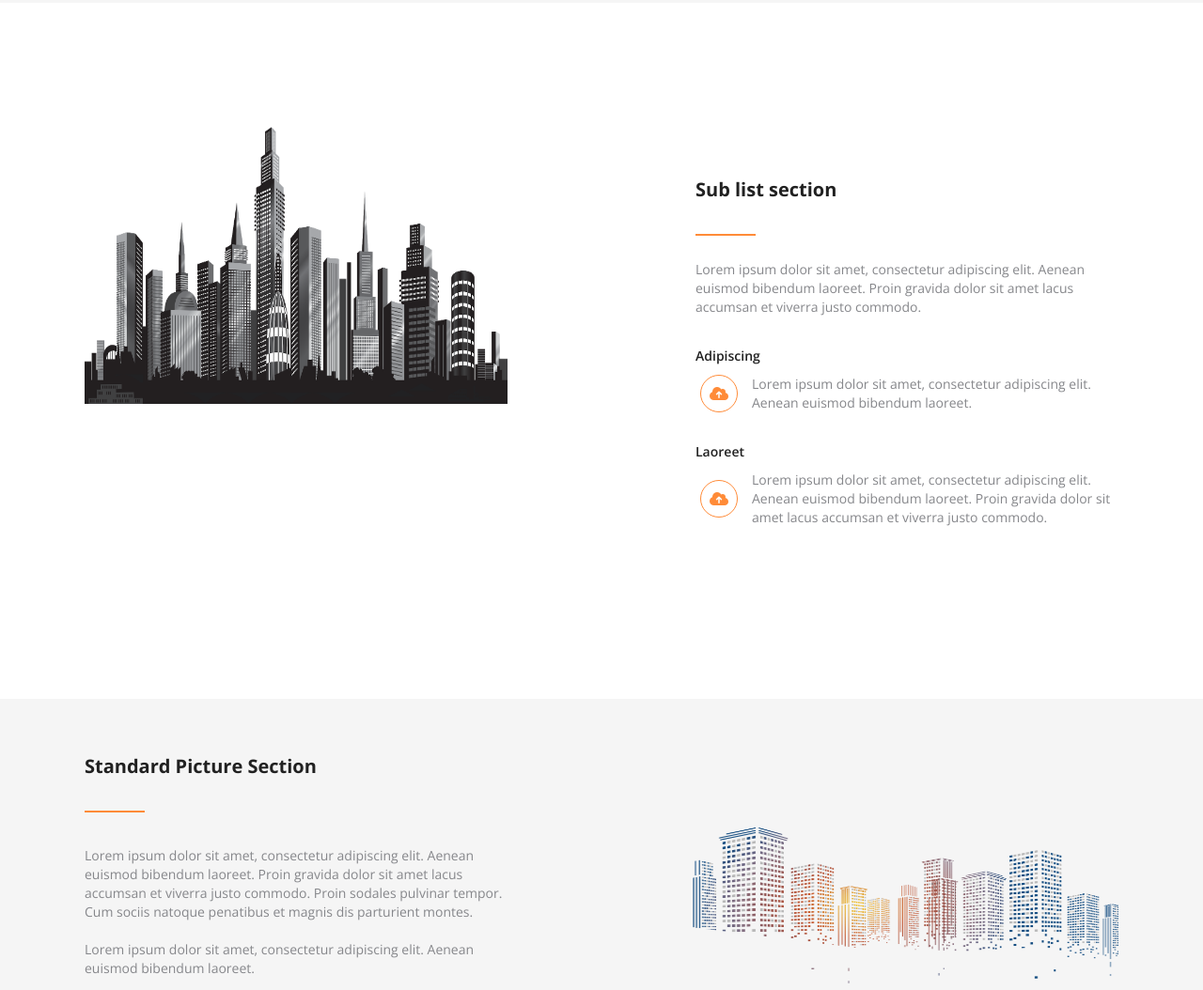
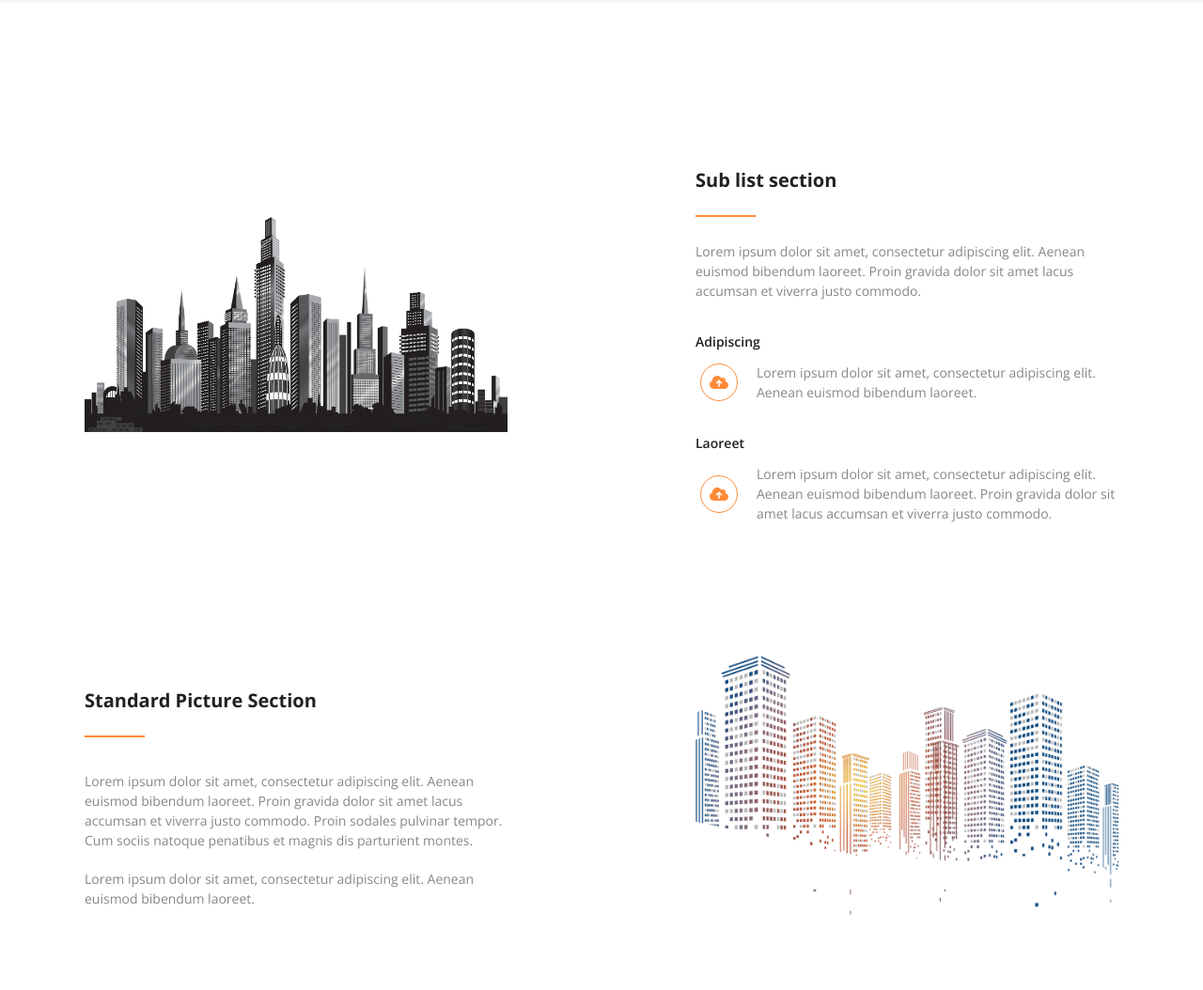
Before and after one commit to DanilovOV/AXIT-landing, a website: page src/index.html in a window 1280 px wide. Shown: the part 1300-2354 px from the top of the page at 94% size. Drawn offline with nearby package versions, Linux system fonts and the light colour scheme; files that its build step writes are made by us from their sources.

Commit message:
ref: sections

```diff
--- a/src/index.html
+++ b/src/index.html
@@ -30,7 +30,8 @@
                     </div>
                 </div>
             </header>
-            <div class="trial">
+
+            <section class="trial">
                 <a id="Features"></a>
                 <div class="container">
                     <div class="trial__inner">
@@ -59,9 +60,9 @@
                         </form>
                     </div>
                 </div>
-            </div>
+            </section>
 
-            <div class="social">
+            <section class="social">
                 <div class="container">
                     <div class="social__inner">
                         <div class="social__info">
@@ -93,9 +94,9 @@
                         </div>
                     </div>
                 </div>
-            </div>
+            </section>
 
-            <div class="tabs">
+            <section class="tabs">
                 <a id="About"></a>
                 <div class="container">
                     <div class="tabs__inner">
@@ -127,9 +128,9 @@
                         </div>
                     </div>
                 </div>
-            </div>
+            </section>
 
-            <div class="section">
+            <section class="section">
                 <div class="container">
                     <div class="section__inner">
                         <img src="images/section1-townIMG.png" class="section__img">
@@ -142,22 +143,25 @@
                                 accumsan et viverra justo commodo.
                             </div>
                             <div class="section__features">
-                                <p class="section__featureHeader">Adipiscing</p>
-                                <div class="section__featureBlock">
-                                    <div class="section__fa">
+                                <div class="section__feature">
+                                    <div class="section__feature-header">Adipiscing</div>
+                                    <div class="section__feature-row">
+                                        <div class="section__feature-icon">
                                             <i class="fas fa-cloud-upload-alt"></i>
                                         </div>
-                                    <div class="section__feature">
+                                        <div class="section__feature-text">
                                             Lorem ipsum dolor sit amet, consectetur adipiscing elit.
                                             Aenean euismod bibendum laoreet.
                                         </div>
                                     </div>
-                                <p class="section__featureHeader">Laoreet</p>
-                                <div class="section__featureBlock">
-                                    <div class="section__fa">
+                                </div>
+                                <div class="section__feature">
+                                    <div class="section__feature-header">Laoreet</div>
+                                    <div class="section__feature-row">
+                                        <div class="section__feature-icon">
                                             <i class="fas fa-cloud-upload-alt"></i>
                                         </div>
-                                    <div class="section__feature">
+                                        <div class="section__feature-text">
                                             Lorem ipsum dolor sit amet, consectetur adipiscing elit.
                                             Aenean euismod bibendum laoreet. Proin gravida dolor sit
                                             amet lacus accumsan et viverra justo commodo.
@@ -168,8 +172,9 @@
                         </div>
                     </div>
                 </div>
+            </section>
 
-            <div class="section2">
+            <section class="section">
                 <div class="container">
                     <div class="section__inner">
                         <div class="section__description">
@@ -189,12 +194,12 @@
                                 </p>
                             </div>
                         </div>
-                        <img src="images/section2IMG.png" class="section2__img">
+                        <img src="images/section2IMG.png" class="section__img">
                     </div>
                 </div>
-            </div>
+            </section>
 
-            <div class="awesome">
+            <section class="awesome">
                 <div class="container">
                     <div class="titleBlock">
                         <div class="title">WHY THIS IS AWESOME</div>
@@ -242,9 +247,9 @@
                         </div>
                     </div>
                 </div>
-            </div>
+            </section>
 
-            <div class="pricing">
+            <section class="pricing">
                 <a id="Pricing"></a>
                 <div class="container">
                     <div class="titleBlock">
@@ -322,9 +327,9 @@
                         </div>
                     </div>
                 </div>
-            </div>
+            </section>
 
-            <div class="saying">
+            <section class="saying">
                 <a id="Reviews"></a>
                 <div class="container">
                     <div class="titleBlock">
@@ -382,9 +387,9 @@
                         </div>
                     </div>
                 </div>
-            </div>
+            </section>
 
-            <div class="stylish">
+            <section class="stylish">
                 <div class="container">
                     <div class="titleBlock">
                         <div class="title stylish__header">STYLISH AXURE DESIGN</div>
@@ -396,9 +401,9 @@
                     </div>
                     <button class="btn btn--grey">Download</button>
                 </div>
-            </div>
+            </section>
 
-            <div class="contact">
+            <section class="contact">
                 <a id="Contact"></a>
                 <div class="container">
                     <div class="titleBlock">
@@ -422,7 +427,7 @@
                         <button type="submit" class="btn btn--orange js-send-message">Send Message</button>
                     </form>
                 </div>
-            </div>
+            </section>
 
             <footer class="footer">
                 <div class="container">
--- a/src/styles/pages/_main.scss
+++ b/src/styles/pages/_main.scss
@@ -310,75 +310,71 @@
         width: 100%;
         object-fit: contain;
     }
-}
 
-.activeTab {
-    background-color: $orange-400;
+    .activeTab {
+        background-color: $orange-400;
 
-    &:hover {
-        box-shadow: 0 0 0px $grey-900;
+        &:hover {
+            box-shadow: 0 0 0px $grey-900;
+        }
     }
 }
 
 
 
+.section {
+    padding-top: 127px;
 
+    @media (max-width:768px) {
+        padding-top: 80px;
+    }
 
-.section {
-    padding: 127px 0;
+    @media (max-width:475px) {
+        padding-top: 40px;
+    }
 
     // .section__inner
     &__inner {
         display: flex;
         justify-content: space-between;
+        gap: 50px;
 
         @media (max-width:1024px) {
             flex-direction: column;
+            align-items: center;
         }
     }
 
     // .section__img
     &__img {
-        width: 450px;
-        height: 300px;
-
-        @media (max-width:1024px) {
-            margin: 20px auto 0 auto;
-        }
-
-        @media (max-width:475px) {
-            width: 300px;
-            height: 200px;
-        }
+        width: 100%;
+        max-width: 450px;
+        object-fit: contain;
     }
 
     // .section__description
     &__description {
+        width: 100%;
         max-width: 450px;
         margin-top: 50px;
 
-        @media (max-width:1024px) {
-            margin: 20px auto 0 auto;
-        }
-
-        @media (max-width:475px) {
-            max-width: 310px;
+        @media (max-width:768px) {
+            margin-top: 0;
         }
     }
 
     // .section__header
     &__header {
         font-size: 20px;
-        line-height: 43px;
         font-weight: 700;
         color: $grey-900;
     }
 
     // .section__text
     &__text {
+        color: $grey-400;
         font-size: 14px;
-        line-height: 20px;
-        color: $grey-400;
+        line-height: 1.5;
 
         p {
             padding: 10px 0;
@@ -386,98 +382,54 @@
     }
 
     // .section__features
-    &__features{
-        width: 450px;
-        height: 280px;
+    &__features {
         font-size: 14px;
-        line-height: 20px;
+        line-height: 1.5;
         color: $grey-400;
-
-        @media (max-width:475px) {
-            width: 310px;
-        }
-    }
-
-    // .section__featureHeader
-    &__featureHeader {
-        font-size: 14px;
-        line-height: 17px;
-        font-weight: 600;
-        color: $grey-900;
-        padding: 33px 0 12px 0;
-    }
-
-    // .section__featureBlock
-    &__featureBlock {
-        width: inherit;
-        display: flex;
-        justify-content: space-between;
-        align-items: center;
-    }
-
-    // .section__fa
-    &__fa {
-        display: flex;
-        flex-direction: column;
-        justify-content: center;
-        text-align: center;
-        font-family: 'Font Awesome';
-        font-size: 16px;
-        line-height: 1.2;
-        color: $orange-400;
-        width: 40px;
-        height: 40px;
-        border: 1px solid $orange-400;
-        border-radius: 50%;
-        margin: 0 0 0 5px;
-        flex-shrink: 0;
     }
 
     // .section__feature
     &__feature {
-        width: 390px;
-        font-size: 14px;
-        line-height: 20px;
-        color: $grey-400;
 
-        @media (max-width:475px) {
-            width: 300px;
-            padding: 0 0 0 10px;
-        }
-    }
-}
-
-
-
-.section2 {
-    background-color: $grey-100;
-    height: 524px;
-
-    @media (max-width:1024px) {
-        height: 624px;
     }
 
-    @media (max-width:475px) {
-        height: 584px;
+    // .section__feature-header
+    &__feature-header {
+        margin: 33px 0 12px;
+        color: $grey-900;
+        font-size: 14px;
+        font-weight: 600;
     }
 
-    // .section2__img
-    &__img {
-        display: block;
-        width: 453px;
-        height: 303px;
-        padding: 130px 0 0 0;
-        margin-left: auto;
+    // .section__feature-row
+    &__feature-row {
+        display: flex;
+        justify-content: space-between;
+        align-items: center;
+        gap: 20px;
+    }
 
-        @media (max-width:1024px) {
-            padding: 10px 0 0 0;
-            margin: 0 auto;
-        }
+    // .section__feature-icon
+    &__feature-icon {
+        flex: 0 0 40px;
+        display: flex;
+        justify-content: center;
+        align-items: center;
+        height: 40px;
+        margin-left: 5px;
+        border: 1px solid currentColor;
+        border-radius: 50%;
+        color: $orange-400;
+        font-size: 16px;
+    }
 
-        @media (max-width:475px) {
-            width: 300px;
-            height: 200px;
-        }
+    // .section__feature-text
+    &__feature-text {
+        width: 100%;
+        max-width: 390px;
+        font-size: 14px;
+        line-height: 1.5;
+        color: $grey-400;
     }
 }
 
@@ -485,6 +437,7 @@
 
 .awesome {
     height: 550px;
+    padding-top: 127px;
 
     @media (max-width:1024px) {
         height: 830px;
```
Lines whose indentation alone changed are shown as unchanged.
